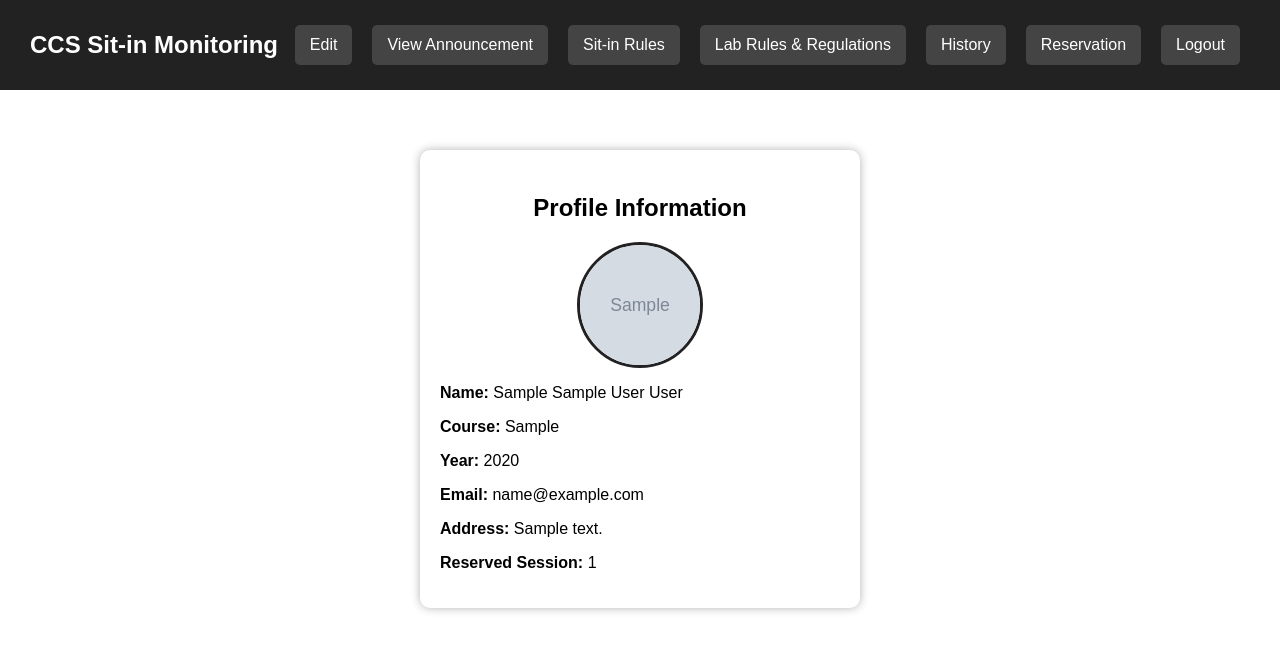
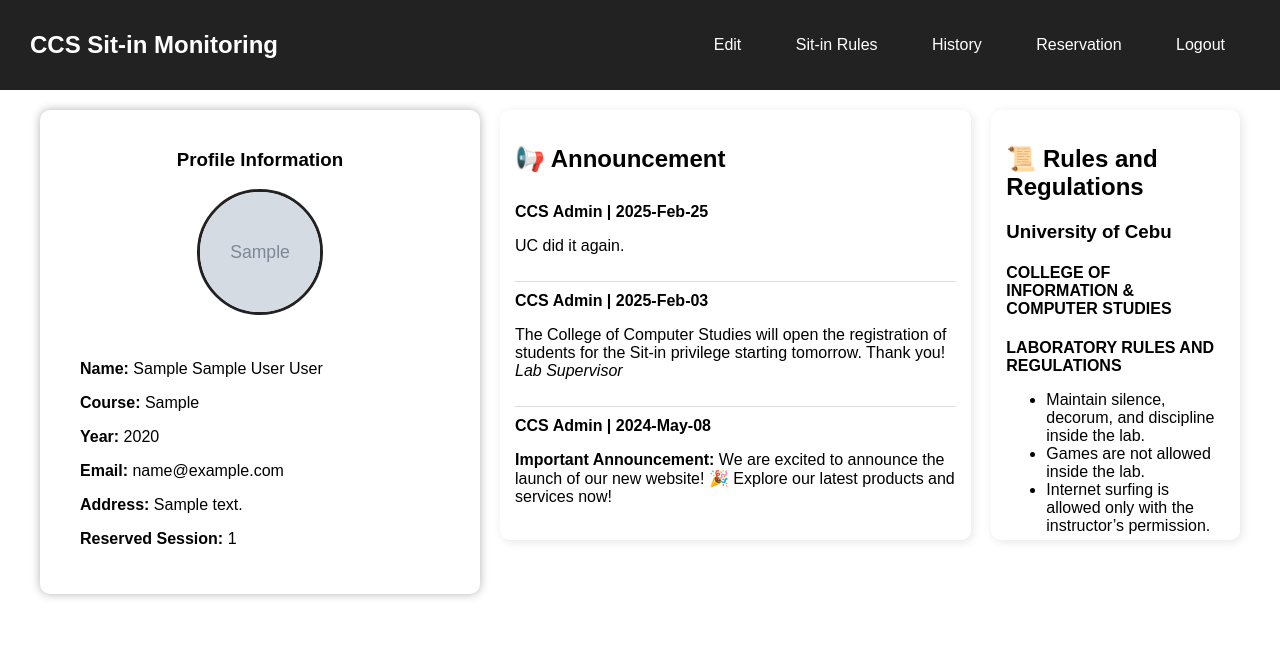
Before and after one commit to justmedm/ccs-sit-in-monitoring, a PHP site: page /dashboard.php in a window 1280 px wide. Shown: the top 667 px of the page. Run offline with PHP 8.4, Linux system fonts and the light colour scheme; the visitor is signed in with stand-in values (Sample User, id 1); tables that the repository leaves empty or names only in its code hold one stand-in row (values such as "Sample post"); grey boxes marked "Sample" are stand-in pictures.

Commit message:
Updated0

```diff
--- a/dashboard.php
+++ b/dashboard.php
@@ -70,51 +70,38 @@ if (isset($_SESSION['success_message'])) {
             align-items: center;
             padding: 15px 30px;
             width: 100%;
-            box-sizing: border-box; /* Ensures padding doesn't affect width */
+            box-sizing: border-box;
         }
 
-        /* Title Styling */
         .header-title {
             font-size: 24px;
             font-weight: bold;
-            margin: 0; /* Remove default margin */
-            display: flex;
-            align-items: center;
         }
 
-        /* Navigation Menu */
-        .nav-menu {
-            display: flex;
-            align-items: center; /* Ensure buttons align with the title */
-        }
-
-        /* Button Styling */
         .nav-menu button {
-            background: trasnparent;
+            background: transparent;
             color: white;
             border: none;
             padding: 10px 15px;
             cursor: pointer;
             font-size: 16px;
             border-radius: 5px;
-            display: flex;
-            align-items: center; /* Centers text inside buttons */
-            justify-content: center;
-            height: 40px; /* Ensures consistent button height */
+            height: 40px;
         }
 
-        /* Button Hover Effect */
         .nav-menu button:hover {
             background: #666;
         }
 
-
         /* Main content */
-        .content {
-            padding: 20px;
+        .content-container {
+            display: flex;
+            justify-content: center;
+            align-items: flex-start;
             width: 100%;
-            max-width: 800px;
-            text-align: center;
+            max-width: 1200px;
+            margin-top: 20px;
+            gap: 20px;
         }
 
         .student-info {
@@ -122,17 +109,22 @@ if (isset($_SESSION['success_message'])) {
         padding: 20px;
         border-radius: 10px;
         box-shadow: 0px 0px 10px rgba(0, 0, 0, 0.3);
-            text-align: left;
         width: 100%;
         max-width: 400px;
-            margin: 40px auto;
+        text-align: center; /* Keeps title and image centered */
         }
 
         .profile-title {
-            font-size: 24px;
-            font-weight: bold;
-            margin-bottom: 20px;
-            text-align: center;
+            text-align: center; /* Keeps Profile Information centered */
+        }
+
+        .profile-details {
+            text-align: left; /* Aligns text to the left */
+            width: 100%;
+            padding: 10px 20px;
+        }
+        .student-info .p{
+            text-align: left;
         }
 
         .student-info img {
@@ -142,9 +134,33 @@ if (isset($_SESSION['success_message'])) {
             object-fit: cover;
             margin-bottom: 15px;
             border: 3px solid #222;
-            display: block;
-            margin-left: auto;
-            margin-right: auto;
+        }
+
+        /* Announcements and Rules Container */
+        .info-sections {
+            display: flex;
+            flex-direction: column;
+            gap: 20px;
+            flex: 1;
+            max-width: 600px;
+        }
+
+        .announcement-section, .rules-section {
+            background: white;
+            border-radius: 10px;
+            padding: 15px;
+            box-shadow: 2px 2px 10px rgba(0, 0, 0, 0.1);
+            max-height: 400px;
+            overflow-y: auto;
+        }
+
+        .announcement-item {
+            border-bottom: 1px solid #ddd;
+            padding: 10px 0;
+        }
+
+        .announcement-item:last-child {
+            border-bottom: none;
         }
 
         /* Logout Modal */
@@ -190,9 +206,7 @@ if (isset($_SESSION['success_message'])) {
         <div class="header-title">CCS Sit-in Monitoring</div>
         <div class="nav-menu">
             <button onclick="location.href='edit.php'">Edit</button>
-            <button onclick="location.href='announcement.php'">View Announcement</button>
             <button onclick="location.href='sitinrules.php'">Sit-in Rules</button>
-            <button onclick="location.href='LRR.php'">Lab Rules & Regulations</button>
             <button onclick="location.href='history.php'">History</button>
             <button onclick="location.href='reservation.php'">Reservation</button>
             <button onclick="openLogoutModal()">Logout</button>
@@ -200,16 +214,52 @@ if (isset($_SESSION['success_message'])) {
     </div>
 
     <!-- Main Content -->
-    <div class="content">
+    <div class="content-container">
+        <!-- Profile Information -->
         <div class="student-info">
             <h3 class="profile-title">Profile Information</h3>
             <img src="images/<?php echo !empty($user['profile_image']) ? $user['profile_image'] : 'cat.jpg'; ?>" alt="Profile Picture">
+            <div class="profile-details">
             <p><strong>Name:</strong> <?php echo htmlspecialchars($full_name); ?></p>
             <p><strong>Course:</strong> <?php echo htmlspecialchars($course); ?></p>
             <p><strong>Year:</strong> <?php echo htmlspecialchars($year); ?></p>
             <p><strong>Email:</strong> <?php echo htmlspecialchars($email); ?></p>
             <p><strong>Address:</strong> <?php echo htmlspecialchars($address); ?></p>
             <p><strong>Reserved Session:</strong> <?php echo htmlspecialchars($reserved_session); ?></p>
+        </div>
+    </div>
+        <!-- Announcements -->
+            <div class="announcement-section">
+                <h2>📢 Announcement</h2>
+                <div class="announcement-container">
+                    <div class="announcement-item">
+                        <strong>CCS Admin | 2025-Feb-25</strong>
+                        <p>UC did it again.</p>
+                    </div>
+                    <div class="announcement-item">
+                        <strong>CCS Admin | 2025-Feb-03</strong>
+                        <p>The College of Computer Studies will open the registration of students for the Sit-in privilege starting tomorrow. Thank you! <br> <em>Lab Supervisor</em></p>
+                    </div>
+                    <div class="announcement-item">
+                        <strong>CCS Admin | 2024-May-08</strong>
+                        <p><strong>Important Announcement:</strong> We are excited to announce the launch of our new website! 🎉 Explore our latest products and services now!</p>
+                    </div>
+                </div>
+            </div>
+
+
+            <!-- Rules & Regulations -->
+            <div class="rules-section">
+                <h2>📜 Rules and Regulations</h2>
+                <h3>University of Cebu</h3>
+                <h4>COLLEGE OF INFORMATION & COMPUTER STUDIES</h4>
+                <p><strong>LABORATORY RULES AND REGULATIONS</strong></p>
+                <ul>
+                    <li>Maintain silence, decorum, and discipline inside the lab.</li>
+                    <li>Games are not allowed inside the lab.</li>
+                    <li>Internet surfing is allowed only with the instructor’s permission.</li>
+                </ul>
+            </div>
         </div>
     </div>
 
```
Also changed, not shown: LRR.php (deleted, +0 -44 lines), announcement.php (deleted, +0 -44 lines), reservation.php (+20 -14 lines). Lines whose indentation alone changed are shown as unchanged.
